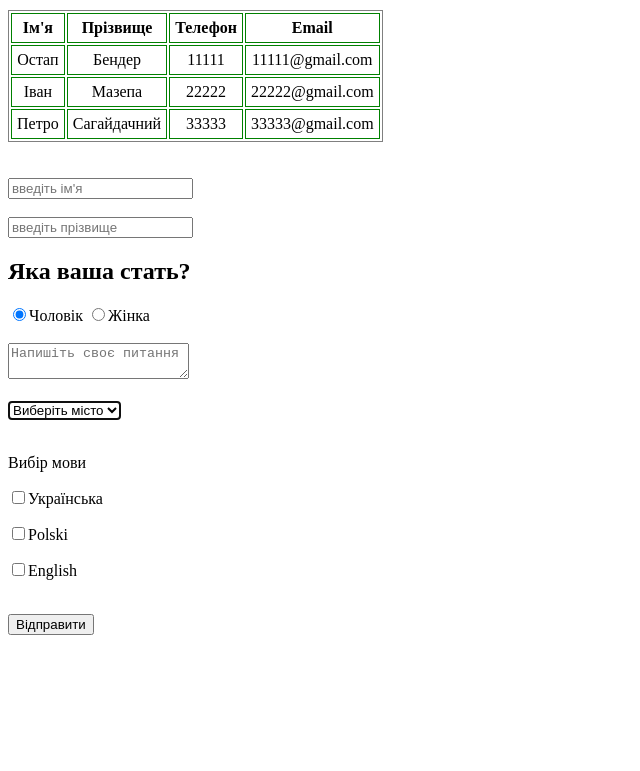
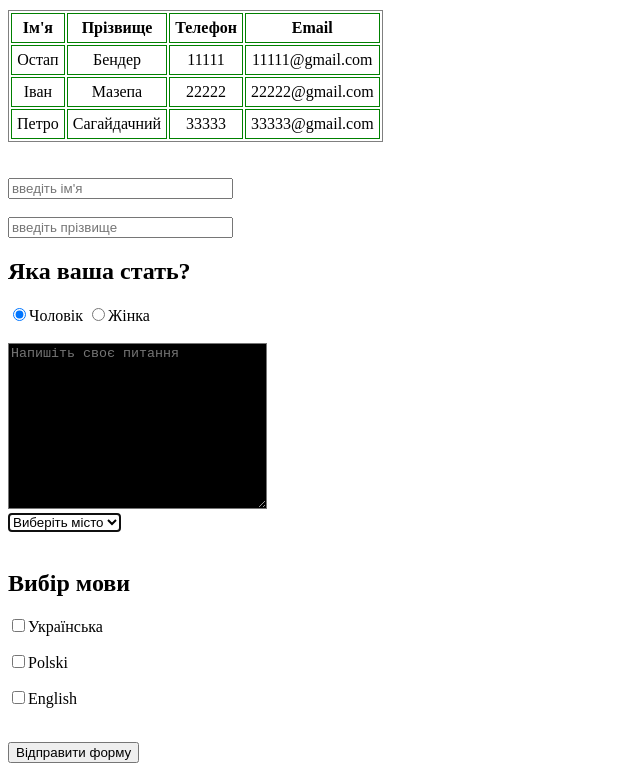
Before and after one commit to massagexandr/homework3, a plain HTML site: page index.html in a window 1280 px wide. Shown: the part 82-853 px from the top of the page, without its empty margins (0-640 px from the left). Before the commit the page ends 800 px from the top, so only its background shows below. Drawn offline with Linux system fonts and the light colour scheme.

Commit message:
виправлено не робоча кнопка - відправити, збільшений розмір textarea і інших форм

```diff
--- a/css/style.css
+++ b/css/style.css
@@ -11,4 +11,12 @@ th, tr, td{
 caption{
     font-size: 20px;
     color: blue;
+    text-align: left;
 }
+
+textarea{
+    background-color: black;
+    width: 20%;
+    height: 160px;
+    color: white;
+}
--- a/index.html
+++ b/index.html
@@ -40,15 +40,15 @@
 
     </table>
 
-    <form action="#" method="post" enctype="multipart/form-data"></form>
+    <form action="#" method="post" enctype="multipart/form-data">
     <br>
     <br>
     <div>
-        <input tabindex="1" placeholder="введіть ім'я"type="text" name="name" value=""/>
+        <input tabindex="1" size="25" placeholder="введіть ім'я"type="text" name="name" value=""/>
     </div>
     <br>
     <div>
-        <input tabindex="2" placeholder="введіть прізвище" type="text" name="surname" value=""/>
+        <input tabindex="2" size="25" placeholder="введіть прізвище" type="text" name="surname" value=""/>
     </div>
     <h2>Яка ваша стать?</h2>
     <div>
@@ -58,8 +58,7 @@
     <br>
     <div>
         <textarea tabindex="5" placeholder="Напишіть своє питання"></textarea>
-    </div>
-    <br>
+            <br>
     <div>
         <select tabindex="6" name="Місто" autofocus>
             <option disabled="disabled" selected="selected">Виберіть місто</option>
@@ -71,15 +70,15 @@
         </select>
     </div>
     <br>
-    <p>Вибір мови</p>
+    <h2>Вибір мови</h2>
     <p><input tabindex="7" type="checkbox" name="ukranian" value="yes">Українська</p>
     <p><input tabindex="8" type="checkbox" name="Polski" value="yes">Polski</p>
     <p><input tabindex="9" type="checkbox" name="English" value="yes">English</p>
     <br>
     <div>
-        <button tabindex=10 type="submit">Відправити</button>
+       <input tabindex="10" type="submit" value="Відправити форму" name="submint form">
     </div>
 
-
+</form>
 </body>
 </html>
```
